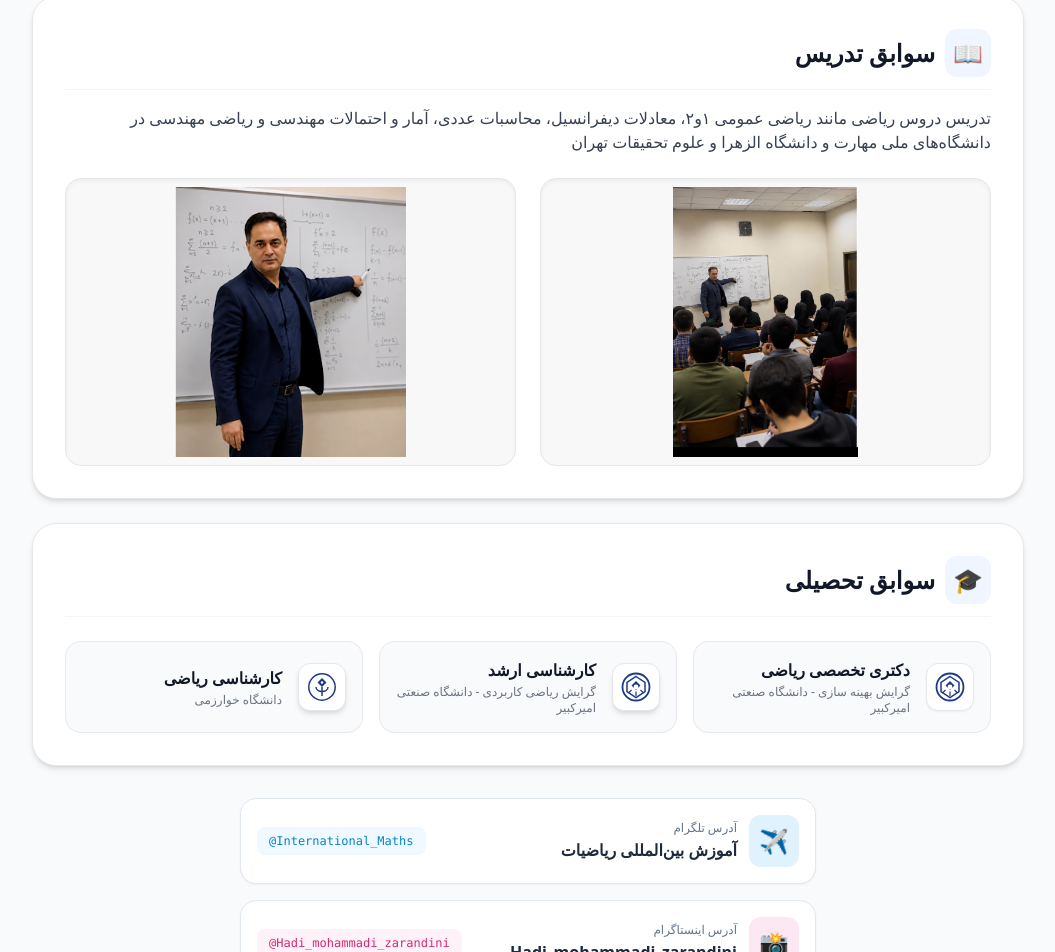
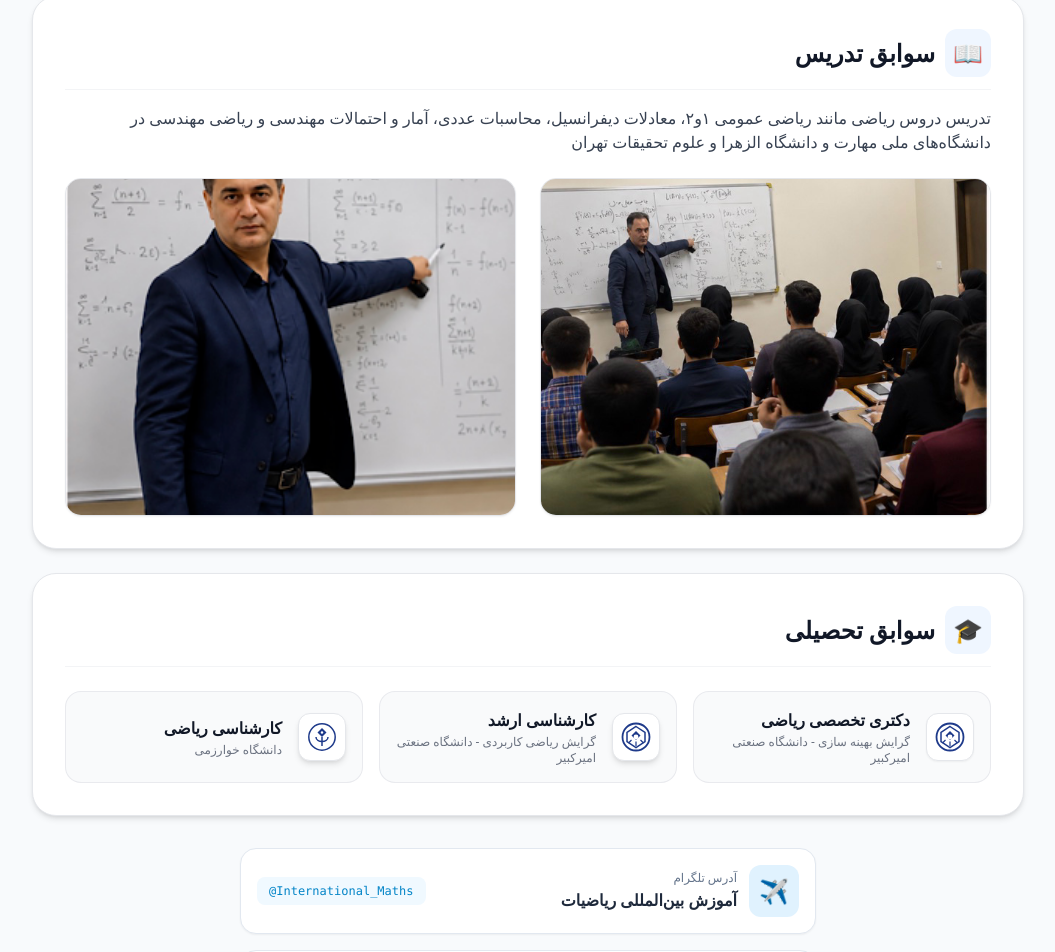
Before and after one commit to Hmohammadiz633/International-Mathematics-Site, a Next.js app: page / in a window 1280 px wide. Shown: the part 769-1721 px from the top of the page, without its empty margins (112-1167 px from the left). Built offline with nearby package versions, Linux system fonts and the light colour scheme.

Commit message:
Update page.js

```diff
--- a/app/page.js
+++ b/app/page.js
@@ -274,22 +274,22 @@ export default function Home() {
               : 'Teaching higher math courses including Calculus I & II, Differential Equations, Numerical Analysis, Engineering Statistics & Probability, and Engineering Mathematics at National Skills University, Alzahra University, and Science and Research Branch of Tehran.'}
           </p>
 
-          {/* بخش تصاویر: نمایش کامل تصویر بدون برش (object-contain) */}
+          {/* کادرها و عکس‌های دقیقاً هم‌اندازه و هماهنگ */}
           <div className="grid grid-cols-1 sm:grid-cols-2 gap-6">
-            <div className="flex items-center justify-center rounded-2xl border border-gray-200 bg-gray-100/60 p-2 shadow-inner h-64 md:h-72">
+            <div className="w-full aspect-[4/3] rounded-2xl overflow-hidden border border-gray-200 bg-gray-100 shadow-sm">
               <img
                 src="/teaching1.JPG"
                 onError={(e) => { e.currentTarget.src = '/teaching1.jpg'; }}
                 alt="تدریس دکتر هادی محمدی در دانشگاه"
-                className="w-full h-full object-contain rounded-xl hover:scale-105 transition duration-300"
+                className="w-full h-full object-cover hover:scale-105 transition duration-300"
               />
             </div>
-            <div className="flex items-center justify-center rounded-2xl border border-gray-200 bg-gray-100/60 p-2 shadow-inner h-64 md:h-72">
+            <div className="w-full aspect-[4/3] rounded-2xl overflow-hidden border border-gray-200 bg-gray-100 shadow-sm">
               <img
                 src="/teaching2.PNG"
                 onError={(e) => { e.currentTarget.src = '/teaching2.png'; }}
                 alt="تدریس ریاضیات دکتر هادی محمدی"
-                className="w-full h-full object-contain rounded-xl hover:scale-105 transition duration-300"
+                className="w-full h-full object-cover hover:scale-105 transition duration-300"
               />
             </div>
           </div>
```
